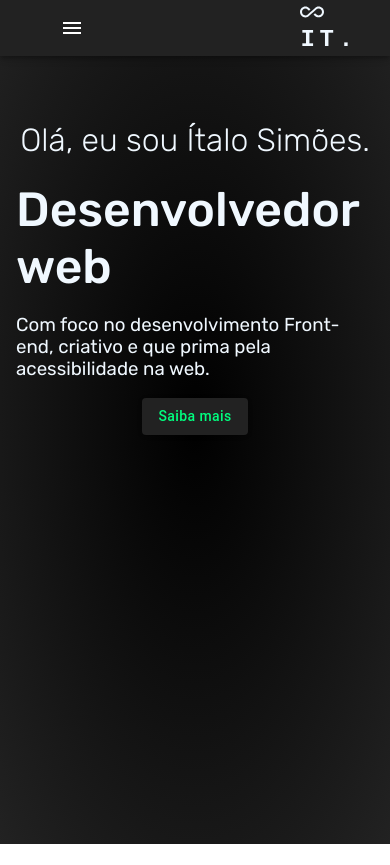
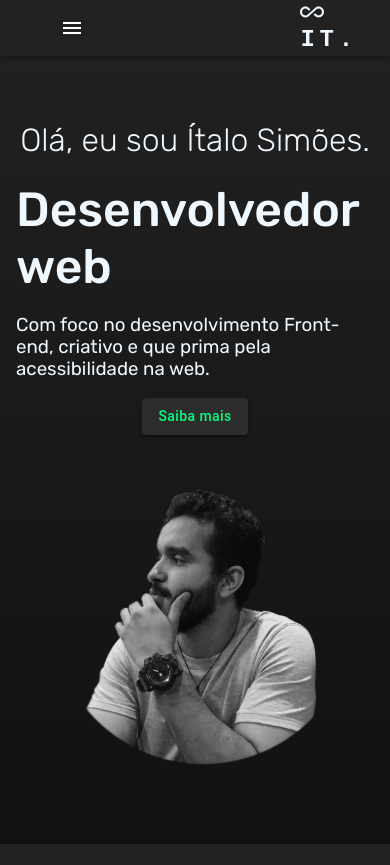
Before and after one commit to itsimoes/portfolio-site, a React (Create React App) app: page / in a window 390 px wide. Before the commit the page ends 844 px from the top, so only its background shows below. Built offline with nearby package versions, Linux system fonts and the light colour scheme.

Commit message:
adicionado background e pequenas alterações gerais de estilização

```diff
--- a/src/components/About/About.jsx
+++ b/src/components/About/About.jsx
@@ -29,9 +29,9 @@ const About = () => {
         to="/projetos"
         variant="contained"
         sx={{
-          bgcolor: "#222",
+          bgcolor: "rgb(44, 44, 44);",
           color: "springgreen",
-          ":hover": { bgcolor: "springgreen", color: "#222" },
+          ":hover": { bgcolor: "springgreen", color: "rgb(44, 44, 44);" },
           fontWeight: "560",
           textTransform: "none",
         }}
@@ -49,9 +49,9 @@ const About = () => {
         to="/contato"
         variant="contained"
         sx={{
-          bgcolor: "#222",
+          bgcolor: "rgb(44, 44, 44);",
           color: "springgreen",
-          ":hover": { bgcolor: "springgreen", color: "#222" },
+          ":hover": { bgcolor: "springgreen", color: "rgb(44, 44, 44);" },
           fontWeight: "560",
           textTransform: "none",
         }}
--- a/src/components/Home/Home.jsx
+++ b/src/components/Home/Home.jsx
@@ -2,6 +2,7 @@ import { Button, Container } from "@mui/material";
 import React from "react";
 import { Link } from "react-router-dom";
 import "./style.css";
+import Avatar from "../../assets/avatar.png"
 
 const Home = () => {
   return (
@@ -17,16 +18,17 @@ const Home = () => {
         to="/sobre"
         variant="contained"
         sx={{
-          bgcolor: "#222",
+          bgcolor: "rgb(44, 44, 44);",
           color: "springgreen",
-          ":hover": { bgcolor: "springgreen", color: "#222" },
+          ":hover": { bgcolor: "springgreen", color: "rgb(44, 44, 44);" },
           fontWeight: "560",
           textTransform: "none",
         }}
       >
         Saiba mais
       </Button>
-    </Container>
+      <img className="avatar" src={Avatar} alt=""  />
+      </Container>
   );
 };
 
--- a/src/components/Home/style.css
+++ b/src/components/Home/style.css
@@ -7,8 +7,17 @@
     width: 60%;
 }
 
+.avatar {
+    display: none;
+    width: 70%;
+    margin-top: 50px;
+}
+
 @media screen and (max-width: 540px) {
     .resume {
         width: 100%;
     }
+    .avatar {
+        display: block;
+    }
   }
--- a/src/components/Projetos/Projetos.jsx
+++ b/src/components/Projetos/Projetos.jsx
@@ -23,9 +23,9 @@ const Projetos = () => {
           to="/contato"
           variant="contained"
           sx={{
-            bgcolor: "#222",
+            bgcolor: "rgb(44, 44, 44);",
             color: "springgreen",
-            ":hover": { bgcolor: "springgreen", color: "#222" },
+            ":hover": { bgcolor: "springgreen", color: "rgb(44, 44, 44);" },
             fontWeight: "560",
             textTransform: "none",
             width: "160px"
--- a/src/components/Projetos/style.css
+++ b/src/components/Projetos/style.css
@@ -34,6 +34,7 @@
     flex-direction: column;
     justify-content: center;
     align-items: center;
+    border-radius: 5px;
 }
 .card:hover .thumb {
     width: 310px;
--- a/src/index.css
+++ b/src/index.css
@@ -7,8 +7,10 @@ body {
     sans-serif; */
   -webkit-font-smoothing: antialiased;
   -moz-osx-font-smoothing: grayscale;
-  /* background-image: url('./assets/bg.jpg'); */
-  background: radial-gradient(black, #222);
+  /* background-image: url('./assets/bg.png'); */
+  /* background-image: linear-gradient(0deg, #000, transparent 500%, transparent);  */
+  /* background: radial-gradient(black, #222); */
+  background: linear-gradient(to bottom,rgba(0,0,0, 0), rgba(0,0,0, 0.5)),url('./assets/bg.png');
   background-position: 50% 0;
   background-size: cover;
   background-repeat: no-repeat;
@@ -25,7 +27,7 @@ code {
 
 @media screen and (max-width: 991px) {
   .body {
-    /* background-image: linear-gradient(0deg, #000, transparent 70%, transparent), url(https://uploads-ssl.webflow.com/591e9525f13786217f2e347e/5b47654a49f3e1543ba2a603_180712%20-%20background.jpg); */
+    /* background-image: linear-gradient(0deg, #000, transparent 70%, transparent), url("./assets/bg.png");  */
     background-position: 0 0, 64% 50%;
     background-size: auto;
     background-repeat: repeat, no-repeat;
```
Also changed, not shown: src/assets/avatar.png (added), src/assets/bg.png (added).
